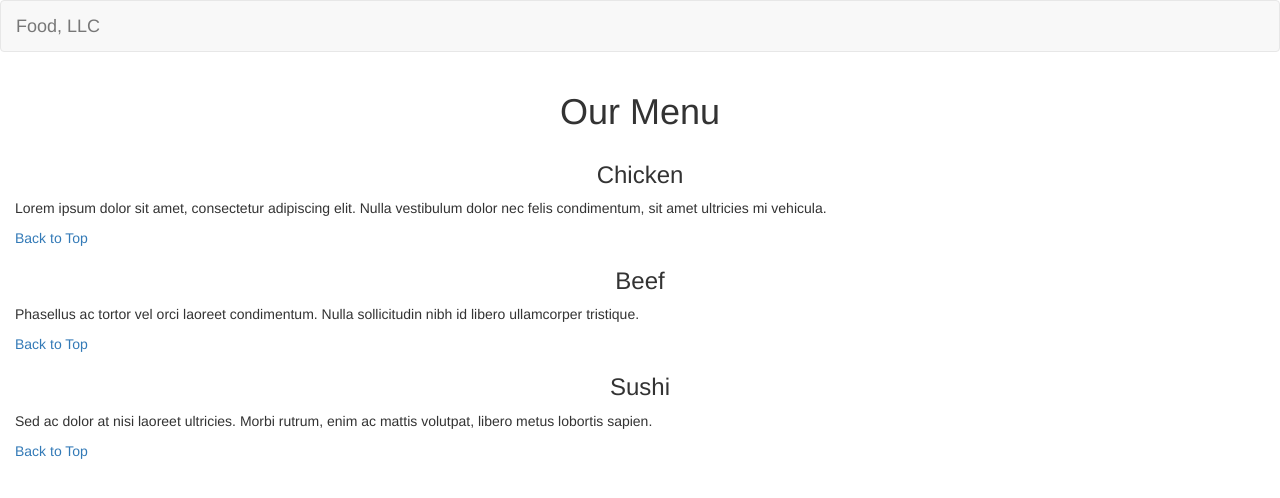
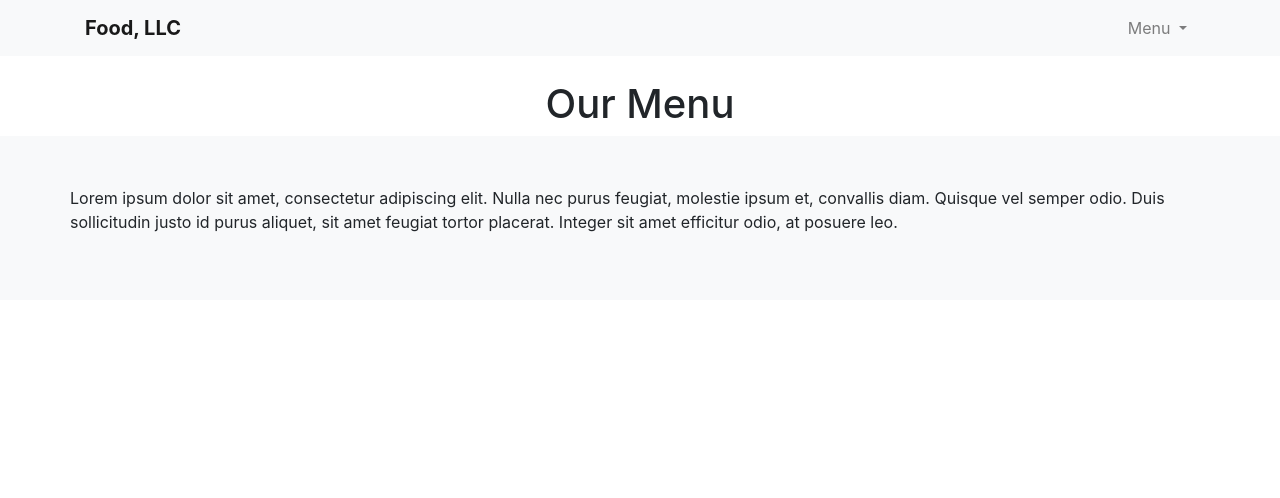
Before and after one commit to MhodinshaMadari/module3-solution, a plain HTML site: page index.html in a window 1280 px wide. Drawn offline with nearby package versions, Linux system fonts and the light colour scheme.

Commit message:
Update index.html

```diff
--- a/index.html
+++ b/index.html
@@ -1,45 +1,39 @@
 <!DOCTYPE html>
 <html lang="en">
+
 <head>
     <meta charset="UTF-8">
     <meta name="viewport" content="width=device-width, initial-scale=1.0">
-  <title>Food, LLC</title>
+    <title>Module 3 Solution</title>
+    <!-- Bootstrap CSS -->
+    <link rel="stylesheet" href="https://stackpath.bootstrapcdn.com/bootstrap/4.5.2/css/bootstrap.min.css">
+    <!-- Custom CSS -->
+    <link rel="stylesheet" href="css/style.css">
+</head>
 
-  <!-- Bootstrap CSS -->
-  <link rel="stylesheet" href="https://maxcdn.bootstrapcdn.com/bootstrap/3.4.1/css/bootstrap.min.css">
-
-  <!-- Custom CSS -->
-  <link rel="stylesheet" href="css/styles.css">
-
-  <!-- jQuery -->
-  <script src="https://ajax.googleapis.com/ajax/libs/jquery/3.5.1/jquery.min.js"></script>
-
-  <!-- Bootstrap JavaScript -->
-  <script src="https://maxcdn.bootstrapcdn.com/bootstrap/3.4.1/js/bootstrap.min.js"></script>
-</head>
 <body>
 
     <!-- Navbar -->
-  <nav class="navbar navbar-default">
-    <div class="container-fluid">
-      <div class="navbar-header">
-        <button type="button" class="navbar-toggle collapsed" data-toggle="collapse" data-target="#navbar-collapse">
-          <span class="sr-only">Toggle navigation</span>
-          <span class="icon-bar"></span>
-          <span class="icon-bar"></span>
-          <span class="icon-bar"></span>
+    <nav class="navbar navbar-expand-md navbar-light bg-light">
+        <div class="container">
+            <a class="navbar-brand" href="#">Food, LLC</a>
+            <button class="navbar-toggler" type="button" data-toggle="collapse" data-target="#navbarNav"
+                aria-controls="navbarNav" aria-expanded="false" aria-label="Toggle navigation">
+                <span class="navbar-toggler-icon"></span>
             </button>
-        <a class="navbar-brand" href="#">Food, LLC</a>
+            <div class="collapse navbar-collapse" id="navbarNav">
+                <ul class="navbar-nav ml-auto">
+                    <!-- Mobile Menu Dropdown -->
+                    <li class="nav-item dropdown visible-xs">
+                        <a class="nav-link dropdown-toggle" href="#" id="navbarDropdown" role="button"
+                            data-toggle="dropdown" aria-haspopup="true" aria-expanded="false">
+                            Menu
+                        </a>
+                        <div class="dropdown-menu" aria-labelledby="navbarDropdown">
+                            <a class="dropdown-item" href="#">Chicken</a>
+                            <a class="dropdown-item" href="#">Beef</a>
+                            <a class="dropdown-item" href="#">Sushi</a>
                         </div>
-      <div class="collapse navbar-collapse" id="navbar-collapse">
-        <ul class="nav navbar-nav visible-xs">
-          <li class="dropdown">
-            <a href="#" class="dropdown-toggle" data-toggle="dropdown" role="button" aria-expanded="false">Menu <span class="caret"></span></a>
-            <ul class="dropdown-menu" role="menu">
-              <li><a href="#chicken">Chicken</a></li>
-              <li><a href="#beef">Beef</a></li>
-              <li><a href="#sushi">Sushi</a></li>
-            </ul>
                     </li>
                 </ul>
             </div>
@@ -47,52 +41,29 @@
     </nav>
 
     <!-- Page Heading -->
-  <div class="container">
-    <h1 class="text-center">Our Menu</h1>
+    <div class="container text-center mt-4">
+        <h1>Our Menu</h1>
     </div>
 
     <!-- Main Section -->
-  <div class="container-fluid">
-    <section id="chicken" class="row menu-section">
+    <section class="main-section bg-light">
+        <div class="container">
+            <div class="row">
                 <div class="col-xs-12">
-        <h3 class="text-center">Chicken</h3>
-        <p>Lorem ipsum dolor sit amet, consectetur adipiscing elit. Nulla vestibulum dolor nec felis condimentum, sit amet ultricies mi vehicula.</p>
-        <a href="#top">Back to Top</a>
+                    <p>Lorem ipsum dolor sit amet, consectetur adipiscing elit. Nulla nec purus feugiat, molestie ipsum
+                        et, convallis diam. Quisque vel semper odio. Duis sollicitudin justo id purus aliquet, sit amet
+                        feugiat tortor placerat. Integer sit amet efficitur odio, at posuere leo.</p>
+                    <!-- Add more content here as needed -->
+                </div>
+            </div>
         </div>
     </section>
 
-    <section id="beef" class="row menu-section">
-      <div class="col-xs-12">
-        <h3 class="text-center">Beef</h3>
-        <p>Phasellus ac tortor vel orci laoreet condimentum. Nulla sollicitudin nibh id libero ullamcorper tristique.</p>
-        <a href="#top">Back to Top</a>
-      </div>
-    </section>
+    <!-- Bootstrap JS and dependencies (optional) -->
+    <!-- jQuery first, then Popper.js, then Bootstrap JS -->
+    <script src="https://code.jquery.com/jquery-3.5.1.slim.min.js"></script>
+    <script src="https://cdn.jsdelivr.net/npm/@popperjs/core@1.16.1/dist/umd/popper.min.js"></script>
+    <script src="https://stackpath.bootstrapcdn.com/bootstrap/4.5.2/js/bootstrap.min.js"></script>
+</body>
 
-    <section id="sushi" class="row menu-section">
-      <div class="col-xs-12">
-        <h3 class="text-center">Sushi</h3>
-        <p>Sed ac dolor at nisi laoreet ultricies. Morbi rutrum, enim ac mattis volutpat, libero metus lobortis sapien.</p>
-        <a href="#top">Back to Top</a>
-      </div>
-    </section>
-  </div>
-
-  <!-- Custom JavaScript -->
-  <script>
-    // Smooth scrolling to anchor links
-    $(document).ready(function(){
-      $("a[href^='#']").on('click', function(event) {
-        var target = $(this.getAttribute('href'));
-        if( target.length ) {
-          event.preventDefault();
-          $('html, body').animate({
-            scrollTop: target.offset().top
-          }, 1000);
-        }
-      });
-    });
-  </script>
-
-</body>
 </html>
```
Lines whose indentation alone changed are shown as unchanged.
